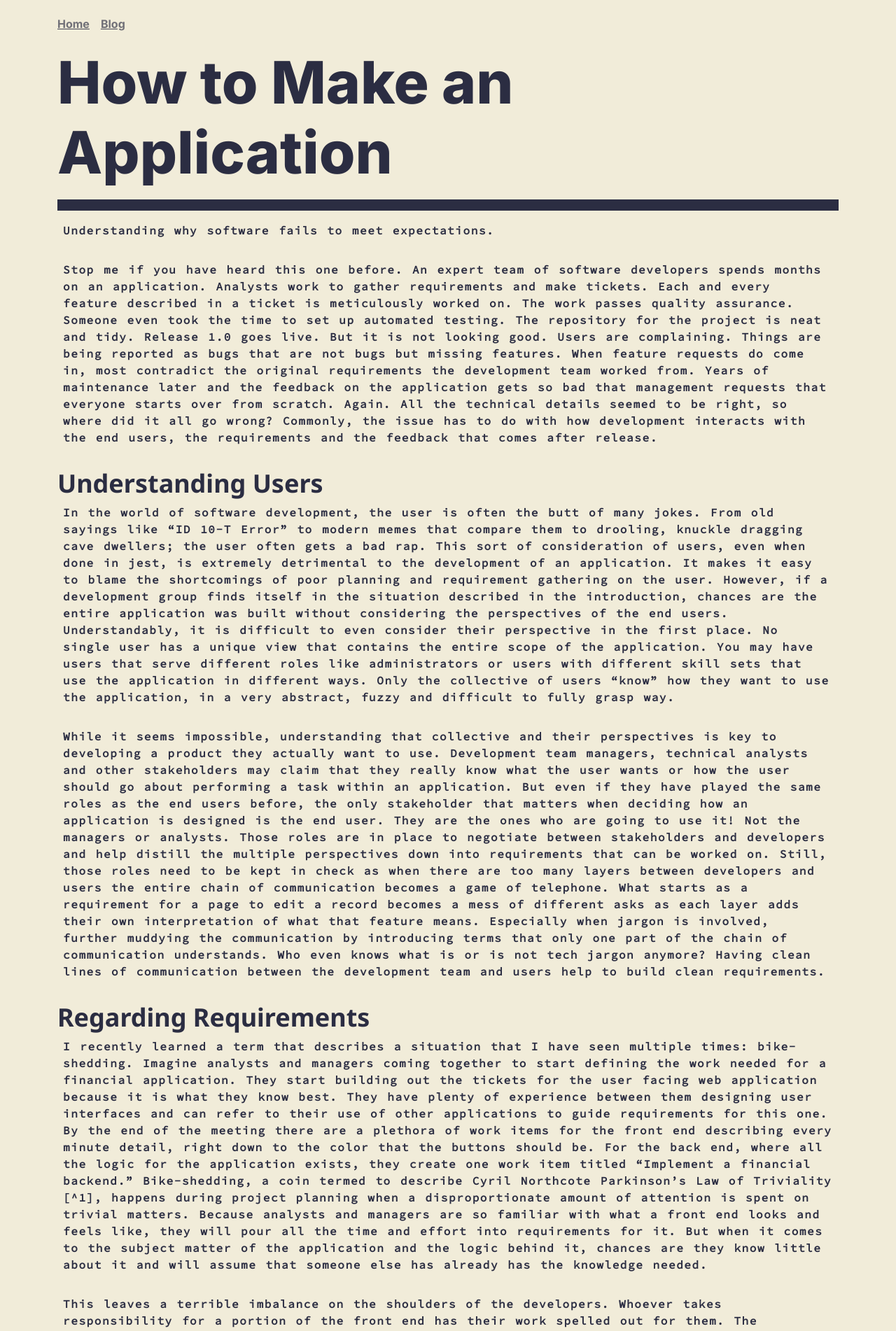
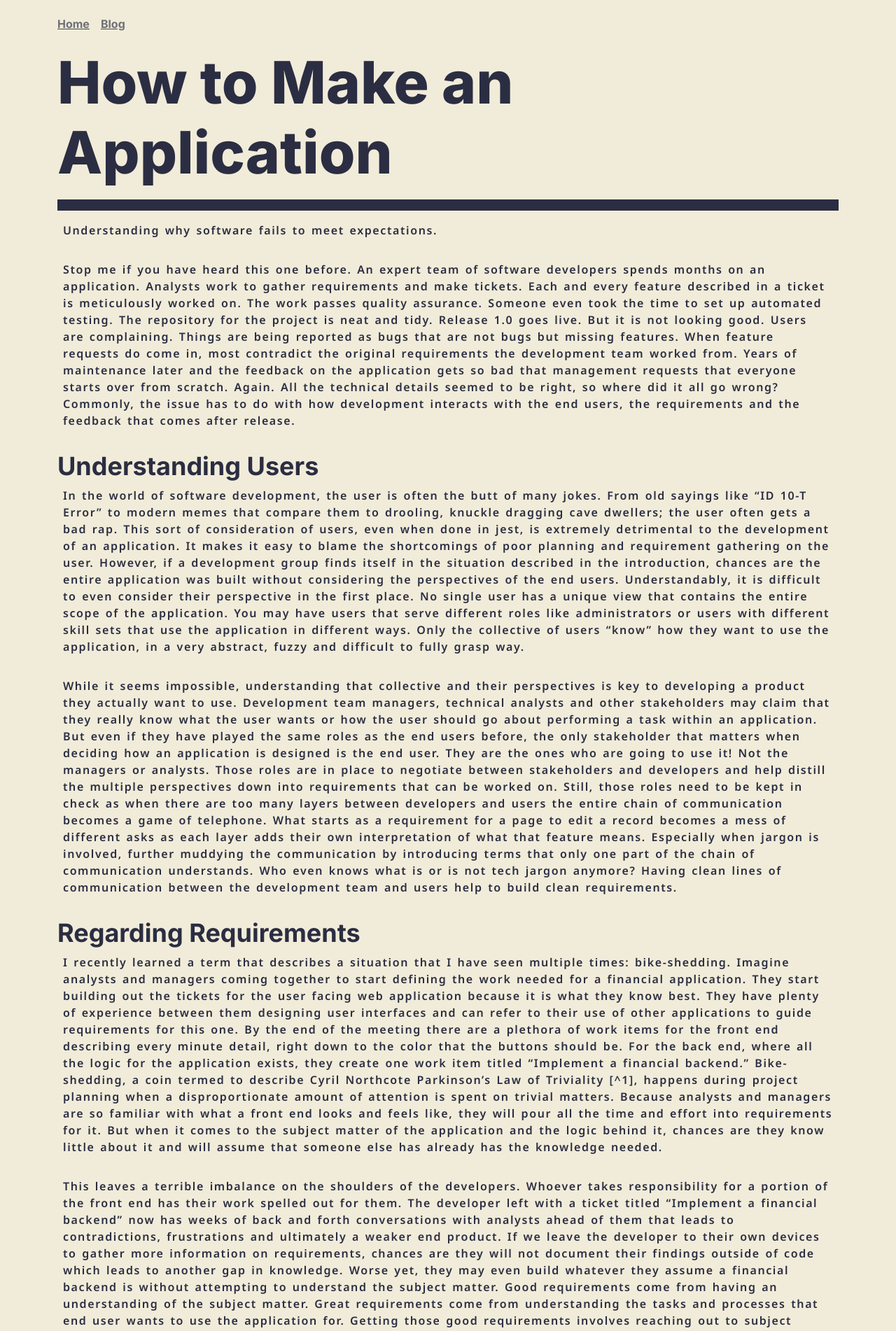
Before and after one commit to rsoulard/rsoulard, a Jekyll site: the page built from _posts/2025-04-07-how-to-make-an-application.md, in a window 1280 px wide. Shown: the top 1902 px of the page at 70% size. Built offline with Jekyll 4.4.1, drawn with Linux system fonts in a browser that asks for light colours.

Commit message:
Update style specify paragraph

```diff
--- a/_sass/site/_typography.scss
+++ b/_sass/site/_typography.scss
@@ -17,7 +17,7 @@ body {
     color: colors.$foreground-color;
 }
 
-.blog-body{
+.blog-body > p {
     font-family: $font-body;
 }
 
```
